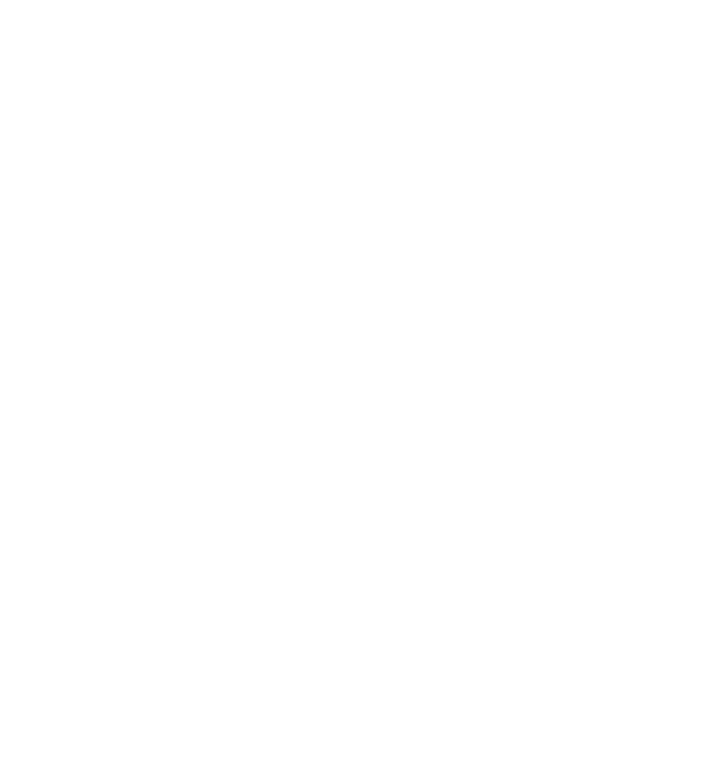
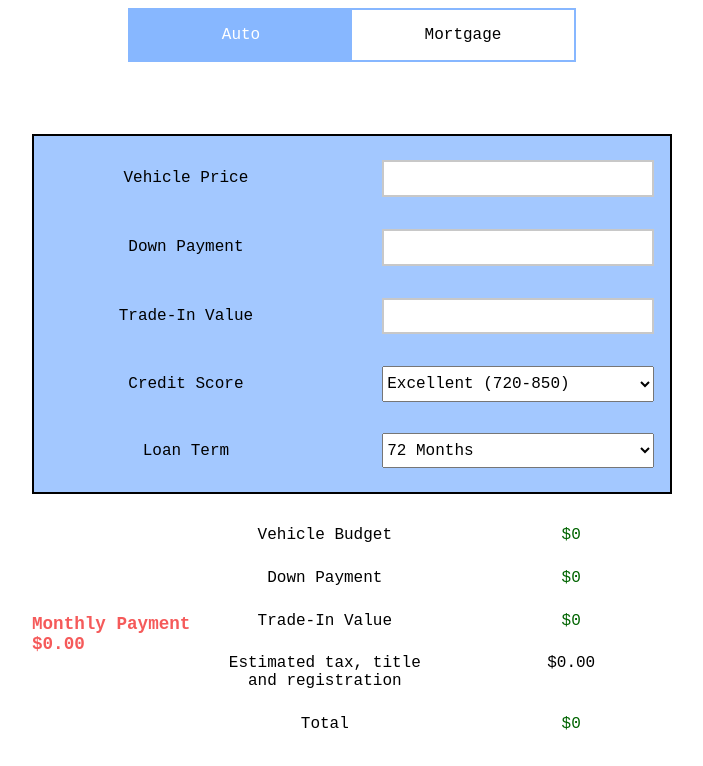
Before and after one commit to JonathanV001/Finance_App, a React (Create React App) app: page /#/ in a window 1280 px wide. Shown: the top 766 px of the page, without its empty margins (288-991 px from the left). Built offline with nearby package versions, Linux system fonts and the light colour scheme.

Commit message:
Added new color theme and this version is not using hash router instead browser router.

```diff
--- a/package.json
+++ b/package.json
@@ -1,7 +1,6 @@
 {
   "name": "my-app",
   "version": "0.1.0",
-  "homepage": "https://JonathanV001.github.io/Finance_App",
   "private": true,
   "dependencies": {
     "easy-peasy": "^6.0.4",
@@ -35,8 +34,5 @@
       "last 1 firefox version",
       "last 1 safari version"
     ]
-  },
-  "devDependencies": {
-    "gh-pages": "^6.1.1"
   }
 }
--- a/src/AutoDetails.js
+++ b/src/AutoDetails.js
@@ -48,11 +48,11 @@
         <h1>{isNaN(monthlyPayment) ? 'Please fill form' : "$" + monthlyPayment}</h1>
       </div>
       <div className='paymentRightDiv'>
-        <p>Vehicle Budget</p><p>${vehiclePrice}</p>
-        <p>Down Payment</p><p>${downPayment}</p>
-        <p>Trade-In Value</p><p>${tradeInValue}</p>
+        <p>Vehicle Budget</p><p className='colorGreen'>${vehiclePrice}</p>
+        <p>Down Payment</p><p className='colorGreen'>${downPayment}</p>
+        <p>Trade-In Value</p><p className='colorGreen'>${tradeInValue}</p>
         <p>Estimated tax, title and registration</p><p>${estimatedFees}</p>
-        <p>Total</p><p>${total}</p>
+        <p>Total</p><p className='colorGreen'>${total}</p>
       </div>
     </div>
   );
--- a/src/MortgageDetails.js
+++ b/src/MortgageDetails.js
@@ -23,11 +23,11 @@
       </div>
       <div className='paymentRightDiv'>
         <p>Loan Amount</p>
-        <p>${loanAmount}</p>
+        <p className='colorGreen'>${loanAmount}</p>
         <p>Down Payment</p>
-        <p>${downPaymentMortgage}</p>
+        <p className='colorGreen'>${downPaymentMortgage}</p>
         <p>Total</p>
-        <p>${parseFloat(loanAmount) - parseFloat(downPaymentMortgage)}</p>
+        <p className='colorGreen'>${parseFloat(loanAmount) - parseFloat(downPaymentMortgage)}</p>
       </div>
     </div>
   );
--- a/src/Nav.js
+++ b/src/Nav.js
@@ -34,10 +34,10 @@
   return (
     <div className='nav'>
         <div className={class1} onClick={toggle0}>
-            <Link to='#/' className='linkTag'> <p className={text1}>Auto</p> </Link>
+            <Link to='/' className='linkTag'> <p className={text1}>Auto</p> </Link>
         </div>
         <div className={class2} onClick={toggle1}>
-            <Link to='#/mortgage' className='linkTag'><p className={text2}>Mortgage</p></Link>
+            <Link to='/mortgage' className='linkTag'><p className={text2}>Mortgage</p></Link>
         </div>
     </div>
   );
--- a/src/index.css
+++ b/src/index.css
@@ -28,14 +28,14 @@
   height: 50%;
   margin: 2em;
   border: 2px solid black;
+  background-color:rgb(163, 200, 255);
   align-items: center;
 }
 
 .form input{
   width: 100%;
   height: 70%;
-  background-color: rgb(200, 200, 200);
-  border: none;
+  border: 2px solid rgb(200,200,200);
   justify-self: center;
 }
 
@@ -77,13 +77,13 @@
 .nav{
   width: 70%;
   height: 54px;
-  border: 2px solid black;
+  border: 2px solid rgb(135, 183, 255);
 }
 
 .navButtonBlack{
   width: 50%;
   text-align: center;
-  background-color: black;
+  background-color: rgb(135, 183, 255);
   display: flex;
   align-items: center;
   justify-content: center;
@@ -127,6 +127,7 @@
 
 .paymentLeftDiv h1{
   font-size: clamp(1.1rem, 2vh, 2rem);
+  color: rgb(245, 90, 90);
 }
 
 .paymentRightDiv{
@@ -141,6 +142,10 @@
   justify-self: center;
 }
 
+.colorGreen{
+  color: rgb(0, 100, 0);
+}
+
 @media (max-width: 800px) {
   .App{
     width: 100vw;
--- a/src/index.js
+++ b/src/index.js
@@ -2,13 +2,13 @@
 import ReactDOM from 'react-dom/client';
 import './index.css';
 import App from './App';
-import { HashRouter as Router } from 'react-router-dom';
+import { BrowserRouter as Router } from 'react-router-dom';
 
 
 const root = ReactDOM.createRoot(document.getElementById('root'));
 root.render(
   <React.StrictMode>
-      <Router basename='/Finance_App'>
+      <Router>
         <App />
       </Router>
   </React.StrictMode>
```
